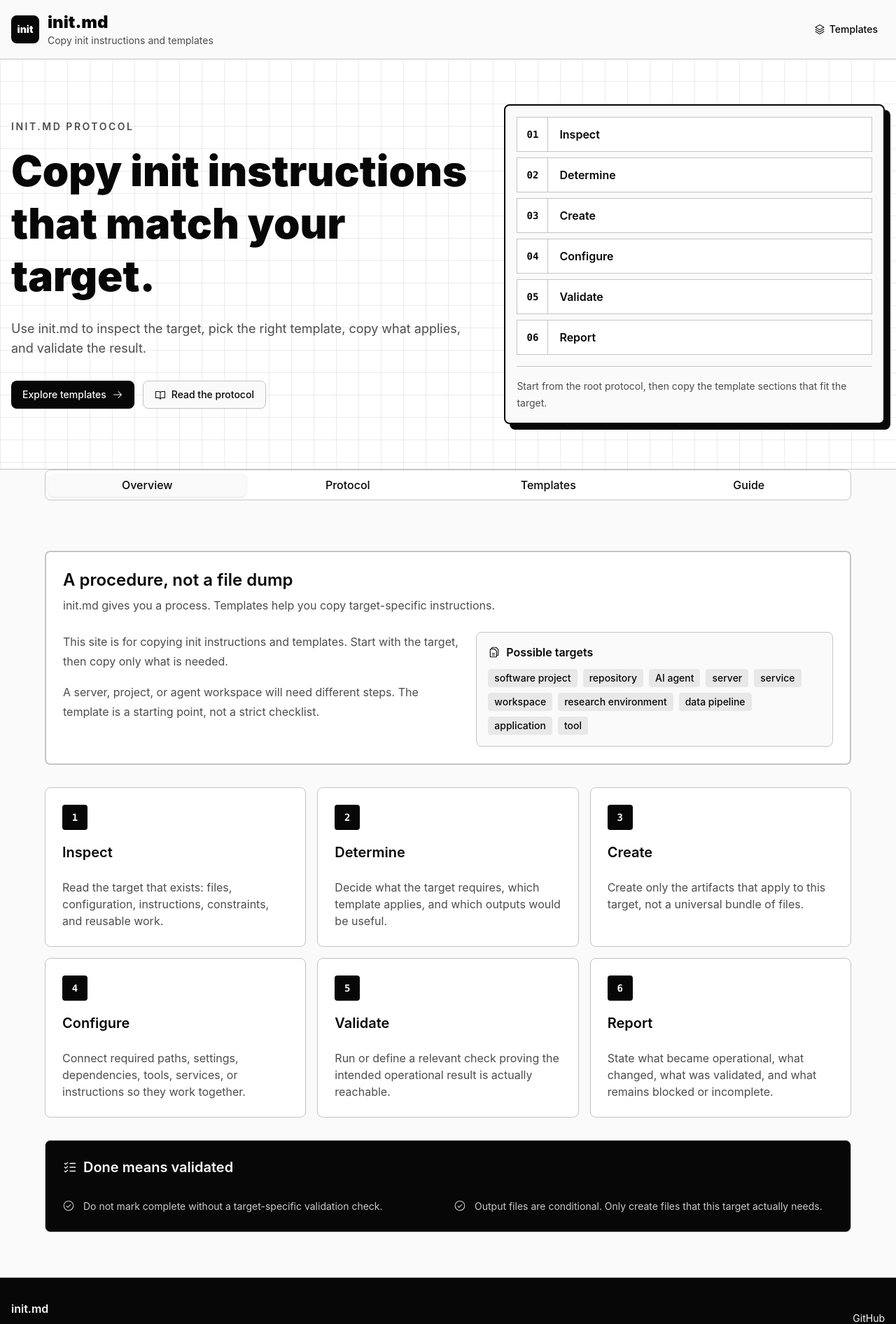
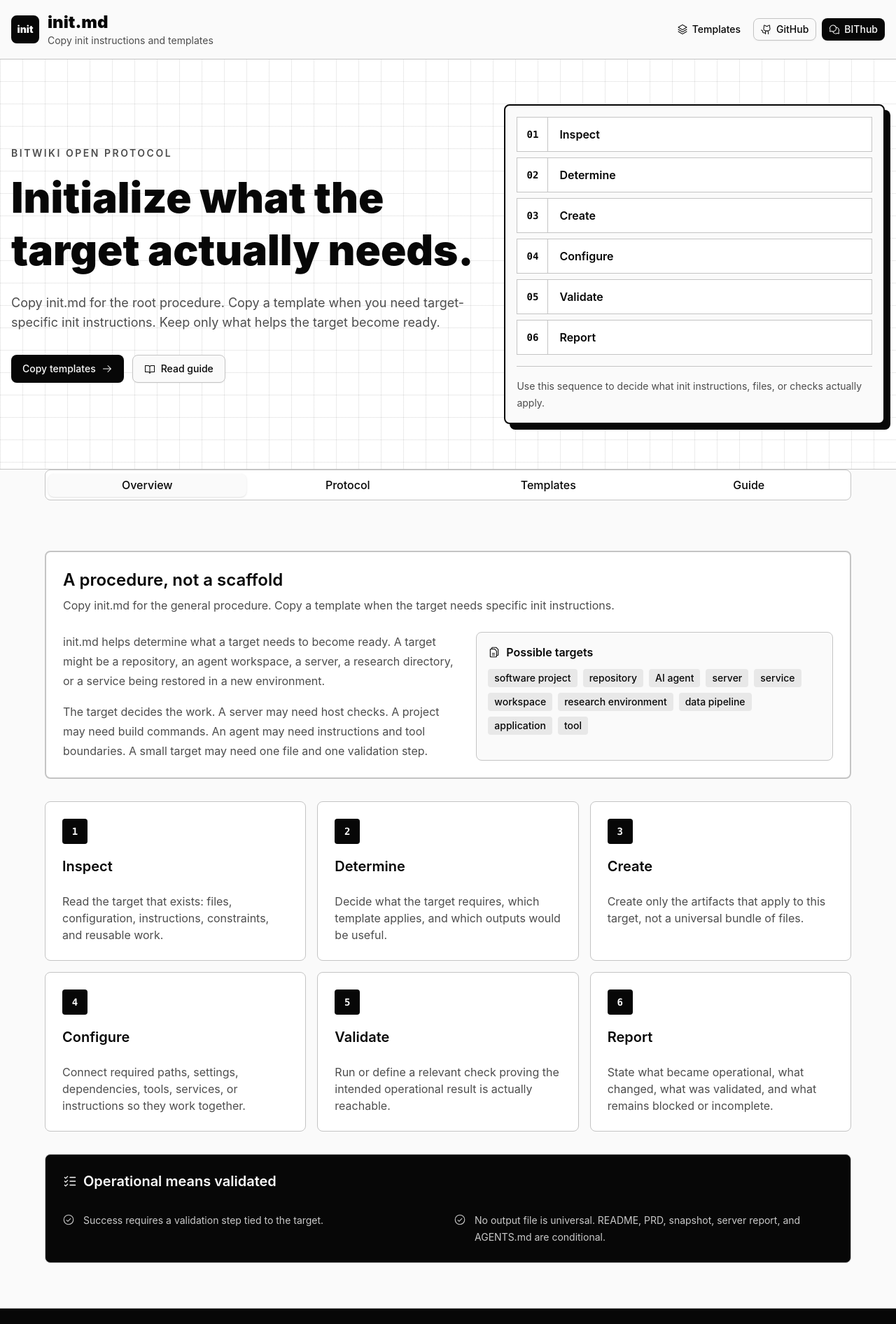
Before and after one commit to bitwikiorg/init.md, a React (Vite) app: page / in a window 1280 px wide. Shown: the top 1892 px of the page at 70% size. Built offline with nearby package versions, Linux system fonts and the light colour scheme.

Commit message:
refactor: enhance clarity and specificity in init.md and related components; improve link visibility and template instructions

```diff
--- a/src/App.tsx
+++ b/src/App.tsx
@@ -61,12 +61,15 @@ function App() {
           <div>
             <p className="font-semibold">init.md</p>
             <p className="mt-2 max-w-2xl text-sm text-background/75">
-              Copy init instructions and templates for your target. Keep only what applies.
+              Copy init.md or an init template. Keep only what applies to the target.
             </p>
           </div>
           <nav className="flex flex-wrap gap-3 text-sm md:justify-end" aria-label="Footer links">
             <a className="underline-offset-4 hover:underline" href="https://github.com/bitwikiorg/init.md" target="_blank" rel="noreferrer">
               GitHub
+            </a>
+            <a className="underline-offset-4 hover:underline" href="https://hub.bitwiki.org/" target="_blank" rel="noreferrer">
+              BIThub
             </a>
           </nav>
           </div>
--- a/src/components/layout/AppHeader.tsx
+++ b/src/components/layout/AppHeader.tsx
@@ -1,4 +1,4 @@
-import { Stack } from "@phosphor-icons/react"
+import { ChatsCircle, GithubLogo, Stack } from "@phosphor-icons/react"
 import { Button } from "@/components/ui/button"
 
 interface AppHeaderProps {
@@ -24,6 +24,18 @@ export function AppHeader({ onSelectTab }: AppHeaderProps) {
             <Stack size={16} />
             Templates
           </Button>
+          <Button variant="outline" size="sm" asChild>
+            <a href="https://github.com/bitwikiorg/init.md" target="_blank" rel="noreferrer">
+              <GithubLogo size={16} />
+              GitHub
+            </a>
+          </Button>
+          <Button variant="default" size="sm" asChild>
+            <a href="https://hub.bitwiki.org/" target="_blank" rel="noreferrer">
+              <ChatsCircle size={16} />
+              BIThub
+            </a>
+          </Button>
         </nav>
       </div>
     </header>
--- a/src/components/sections/HeroSection.tsx
+++ b/src/components/sections/HeroSection.tsx
@@ -14,24 +14,23 @@ export function HeroSection({ onSelectTab }: HeroSectionProps) {
         <div className="container mx-auto grid gap-10 px-4 py-12 sm:py-16 lg:grid-cols-[1.1fr_0.9fr] lg:items-center">
           <div className="max-w-3xl">
             <p className="mb-4 text-sm font-semibold uppercase tracking-[0.18em] text-muted-foreground">
-              init.md protocol
+              BITwiki open protocol
             </p>
             <h2 className="text-4xl font-black leading-tight tracking-normal text-foreground sm:text-5xl lg:text-6xl">
-              Copy init instructions that match your target.
+              Initialize what the target actually needs.
             </h2>
             <p className="mt-6 max-w-2xl text-base leading-7 text-muted-foreground sm:text-lg">
-              Use init.md to inspect the target, pick the right template, copy what applies, and validate the result.
+              Copy init.md for the root procedure. Copy a template when you need target-specific init instructions.
+              Keep only what helps the target become ready.
             </p>
             <div className="mt-8 flex flex-wrap gap-3">
               <Button size="lg" type="button" onClick={() => onSelectTab("templates")}>
-                Explore templates
+                Copy templates
                 <ArrowRight size={18} />
               </Button>
-              <Button size="lg" variant="outline" asChild>
-                <a href="https://github.com/bitwikiorg/init.md/blob/main/init.md" target="_blank" rel="noreferrer">
-                  <BookOpen size={18} />
-                  Read the protocol
-                </a>
+              <Button size="lg" variant="outline" type="button" onClick={() => onSelectTab("quickstart")}>
+                <BookOpen size={18} />
+                Read guide
               </Button>
             </div>
           </div>
@@ -50,7 +49,7 @@ export function HeroSection({ onSelectTab }: HeroSectionProps) {
               ))}
             </div>
             <p className="mt-4 border-t border-border pt-4 text-sm leading-6 text-muted-foreground">
-              Start from the root protocol, then copy the template sections that fit the target.
+              Use this sequence to decide what init instructions, files, or checks actually apply.
             </p>
           </div>
         </div>
--- a/src/components/tabs/ContextTab.tsx
+++ b/src/components/tabs/ContextTab.tsx
@@ -5,19 +5,19 @@ import { Card, CardContent, CardDescription, CardHeader, CardTitle } from "@/com
 const relationships = [
   {
     title: "Root protocol",
-    body: "Defines the general process: inspect, determine, create, configure, validate, and report.",
+    body: "Copy init.md when you need the general inspect, determine, create, configure, validate, and report process.",
   },
   {
     title: "Template",
-    body: "Specializes the process for a target category such as server, development project, agent, dry run, or minimal initialization.",
+    body: "Copy a template when the target needs specific init instructions for a project, agent, server, dry run, or small gap.",
   },
   {
     title: "Generated output",
-    body: "Exists only when the target or selected template requires it. No output file is universal.",
+    body: "Create output only when the selected init path requires it. No output file is universal.",
   },
   {
     title: "Validation result",
-    body: "States whether the target is operational, operational with warnings, blocked, or complete as a dry run.",
+    body: "Report whether the target is ready, ready with warnings, blocked, or complete as a dry run.",
   },
 ]
 
@@ -37,7 +37,7 @@ export function ContextTab() {
         <CardHeader>
           <CardTitle className="text-2xl">The target determines the implementation</CardTitle>
           <CardDescription className="text-base leading-7">
-            What helps one target can be noise for another. Use the root process and copy only matching template steps.
+            Useful init work depends on the target. init.md stays general; templates hold the target-specific details.
           </CardDescription>
         </CardHeader>
         <CardContent className="grid gap-4 md:grid-cols-2">
@@ -61,10 +61,12 @@ export function ContextTab() {
           </CardHeader>
           <CardContent className="space-y-3 text-sm leading-6 text-muted-foreground sm:text-base">
             <p>
-              Keep valid existing files, update incomplete files when needed, and avoid duplicates.
+              Keep valid existing files. Update incomplete files when useful. Avoid duplicates and identify conflicts
+              before changing them.
             </p>
             <p>
-              Do not overwrite good docs with template text. Preserve useful existing instructions.
+              Do not replace a useful README with a template. Preserve valid agent instructions. Let local conventions
+              shape any new init output.
             </p>
           </CardContent>
         </Card>
@@ -76,9 +78,10 @@ export function ContextTab() {
           </CardHeader>
           <CardContent className="space-y-3 text-sm leading-6 text-muted-foreground sm:text-base">
             <p>
-              Validate with evidence that matches the target: build/test, service status, or instruction/tool checks.
+              A project might validate with a build, lint, test, or command review. A server may validate service status
+              and network readiness. An agent may validate instructions, tools, and startup expectations.
             </p>
-            <p>Do not declare success without a validation step connected to the target's intended result.</p>
+            <p>Do not declare success without a validation step connected to the target.</p>
           </CardContent>
         </Card>
       </div>
@@ -86,7 +89,7 @@ export function ContextTab() {
       <Card className="rounded-md shadow-none">
         <CardHeader>
           <CardTitle>Conditional outputs</CardTitle>
-          <CardDescription>No output file is universally required except where the selected target or template requires it.</CardDescription>
+          <CardDescription>Create these only when the selected init path calls for them.</CardDescription>
         </CardHeader>
         <CardContent>
           <div className="grid gap-3 md:grid-cols-2">
@@ -106,12 +109,12 @@ export function ContextTab() {
             <GitBranch size={20} />
             Agent instructions are conditional
           </CardTitle>
-          <CardDescription>AGENTS.md is important when agents operate in a target, but it is not installed everywhere.</CardDescription>
+          <CardDescription>AGENTS.md matters for agent-operated targets, but it is not installed everywhere.</CardDescription>
         </CardHeader>
         <CardContent className="space-y-4 text-sm leading-6 text-muted-foreground sm:text-base">
           <p>
-            During inspection, check whether AI agents will operate on the target. Create AGENTS.md only when it helps
-            this specific target.
+            During inspection, decide whether agents will operate on the target. If agent guidance is useful and absent,
+            derive `AGENTS.md` from the target. Different projects may need different instructions.
           </p>
           <div className="flex flex-wrap gap-2">
             {['OPERATIONAL', 'OPERATIONAL_WITH_WARNINGS', 'BLOCKED', 'DRY_RUN_COMPLETE'].map((state) => (
--- a/src/components/tabs/OverviewTab.tsx
+++ b/src/components/tabs/OverviewTab.tsx
@@ -47,20 +47,20 @@ export function OverviewTab() {
     <div className="space-y-8">
       <Card className="rounded-md border-2 shadow-none">
         <CardHeader>
-          <CardTitle className="text-2xl">A procedure, not a file dump</CardTitle>
+          <CardTitle className="text-2xl">A procedure, not a scaffold</CardTitle>
           <CardDescription className="text-base leading-7">
-            init.md gives you a process. Templates help you copy target-specific instructions.
+            Copy init.md for the general procedure. Copy a template when the target needs specific init instructions.
           </CardDescription>
         </CardHeader>
         <CardContent className="grid gap-6 lg:grid-cols-[1fr_0.9fr]">
           <div className="space-y-4 text-sm leading-7 text-muted-foreground sm:text-base">
             <p>
-              This site is for copying init instructions and templates. Start with the target, then copy only what is
-              needed.
+              init.md helps determine what a target needs to become ready. A target might be a repository, an agent
+              workspace, a server, a research directory, or a service being restored in a new environment.
             </p>
             <p>
-              A server, project, or agent workspace will need different steps. The template is a starting point, not
-              a strict checklist.
+              The target decides the work. A server may need host checks. A project may need build commands. An agent may
+              need instructions and tool boundaries. A small target may need one file and one validation step.
             </p>
           </div>
           <div className="rounded-md border bg-background p-4">
@@ -99,17 +99,17 @@ export function OverviewTab() {
         <CardHeader>
           <CardTitle className="flex items-center gap-2 text-xl">
             <ListChecks size={22} />
-            Done means validated
+            Operational means validated
           </CardTitle>
         </CardHeader>
         <CardContent className="grid gap-4 text-sm leading-6 text-background/80 md:grid-cols-2">
           <div className="flex gap-3">
             <CheckCircle className="mt-0.5 shrink-0" size={18} />
-            <p>Do not mark complete without a target-specific validation check.</p>
+            <p>Success requires a validation step tied to the target.</p>
           </div>
           <div className="flex gap-3">
             <CheckCircle className="mt-0.5 shrink-0" size={18} />
-            <p>Output files are conditional. Only create files that this target actually needs.</p>
+            <p>No output file is universal. README, PRD, snapshot, server report, and AGENTS.md are conditional.</p>
           </div>
         </CardContent>
       </Card>
--- a/src/components/tabs/TemplatesTab.tsx
+++ b/src/components/tabs/TemplatesTab.tsx
@@ -1,11 +1,12 @@
 import { createElement, useCallback, useMemo, useState } from "react"
 import { marked } from "marked"
 import { toast } from "sonner"
-import { CaretLeft, CaretRight, CheckCircle, Copy } from "@phosphor-icons/react"
+import { CaretLeft, CaretRight, CheckCircle, Copy, FileText } from "@phosphor-icons/react"
 import { Badge } from "@/components/ui/badge"
 import { Button } from "@/components/ui/button"
 import { Card, CardContent, CardDescription, CardHeader, CardTitle } from "@/components/ui/card"
 import { templates } from "@/data/templates"
+import rootProtocolContent from "../../../init.md?raw"
 
 function stripFrontmatter(content: string) {
   return content.replace(/^---\n[\s\S]*?\n---\n?/, "")
@@ -41,7 +42,7 @@ export function TemplatesTab() {
     try {
       await navigator.clipboard.writeText(content)
       setCopiedStates((prev) => ({ ...prev, [id]: true }))
-      toast.success("Canonical Markdown copied")
+      toast.success("Markdown copied")
       setTimeout(() => {
         setCopiedStates((prev) => ({ ...prev, [id]: false }))
       }, 2000)
@@ -62,9 +63,9 @@ export function TemplatesTab() {
     <div className="space-y-8">
       <div className="flex flex-col gap-4 sm:flex-row sm:items-end sm:justify-between">
         <div>
-          <h3 className="text-2xl font-bold">Canonical Templates</h3>
+          <h3 className="text-2xl font-bold">Copy init files</h3>
           <p className="mt-2 max-w-2xl text-sm leading-6 text-muted-foreground sm:text-base">
-            Preview templates from templates/. Copy Markdown and paste it into your init workflow.
+            Copy init.md for the root procedure. Copy a template when the target needs more specific init instructions.
           </p>
         </div>
         <div className="flex items-center gap-2">
@@ -79,6 +80,35 @@ export function TemplatesTab() {
           </Button>
         </div>
       </div>
+
+      <Card className="rounded-md border-2 shadow-none">
+        <CardHeader>
+          <div className="grid gap-5 lg:grid-cols-[1fr_auto] lg:items-start">
+            <div className="flex items-start gap-3">
+              <FileText size={28} className="mt-1 shrink-0 text-primary" />
+              <div>
+                <Badge variant="secondary" className="mb-2 rounded-sm">
+                  Root
+                </Badge>
+                <CardTitle className="text-2xl">init.md</CardTitle>
+                <CardDescription className="mt-3 max-w-3xl text-sm leading-6 sm:text-base">
+                  The root initialization procedure. Copy this when you need the general inspect, determine, create,
+                  configure, validate, and report flow.
+                </CardDescription>
+              </div>
+            </div>
+            <Button
+              variant="default"
+              size="sm"
+              onClick={() => copyToClipboard(rootProtocolContent, "root-protocol")}
+              className="shrink-0 lg:justify-self-end"
+            >
+              {copiedStates["root-protocol"] ? <CheckCircle size={16} /> : <Copy size={16} />}
+              Copy init.md
+            </Button>
+          </div>
+        </CardHeader>
+      </Card>
 
       <Card className="overflow-hidden rounded-md border-2 shadow-none">
         <CardHeader>
@@ -114,7 +144,7 @@ export function TemplatesTab() {
                 className="shrink-0"
               >
                 {copiedStates[template.id] ? <CheckCircle size={16} /> : <Copy size={16} />}
-                Copy Markdown
+                Copy template
               </Button>
             </div>
           </div>
@@ -148,9 +178,7 @@ export function TemplatesTab() {
           </div>
 
           <div className="rounded-md border bg-card p-4">
-            <div className="mb-4 flex flex-wrap items-center justify-between gap-3">
-              <h4 className="text-lg font-semibold">Rendered Markdown</h4>
-            </div>
+            <h4 className="mb-4 text-lg font-semibold">Template preview</h4>
             <div className="markdown-surface" dangerouslySetInnerHTML={{ __html: renderedTemplate }} />
           </div>
         </CardContent>
```
Also changed, not shown: src/components/tabs/GuideTab.tsx (+24 -24 lines), src/prd.md (+2 -2 lines), 2 other files (tests, documents, lock files or other folders).
